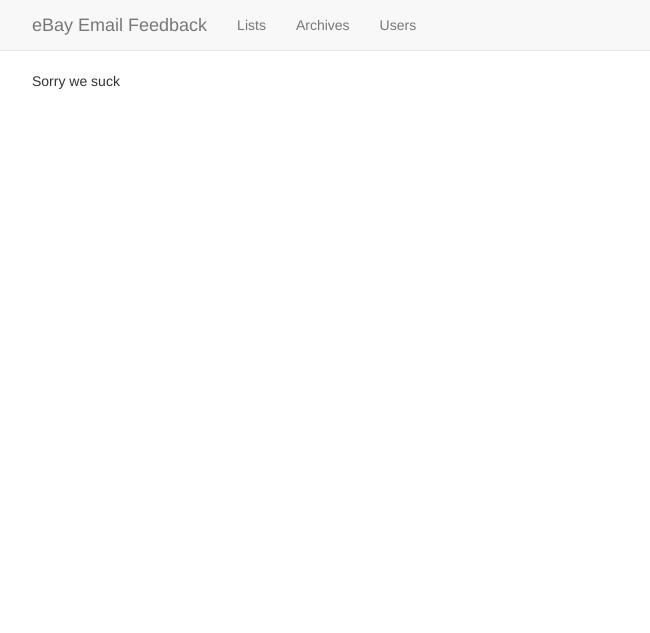
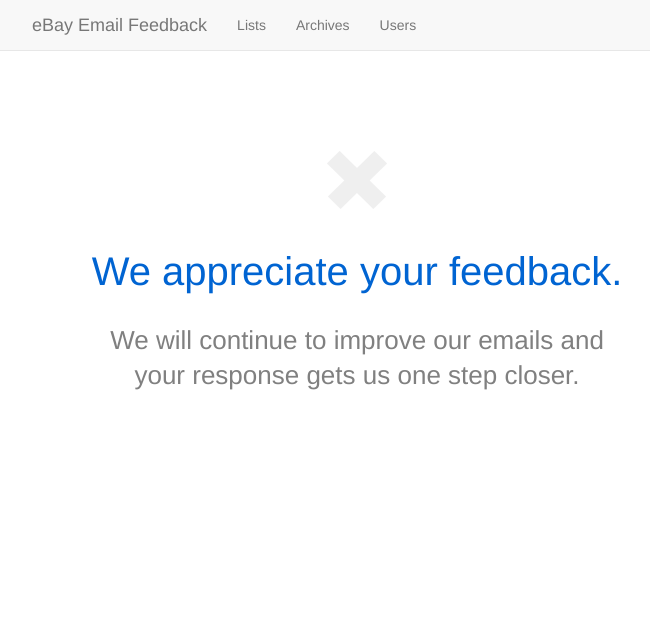
Before and after one commit to IngenuityDesign/EmailNotifications, a CakePHP app: the page made by app/View/Campaigns/submit_action.ctp in a window 1280 px wide. Shown: the top 633 px of the page, without its empty margins (283-933 px from the left). Run offline with PHP 8.4 and a stand-in for CakePHP, Linux system fonts and the light colour scheme; the template is opened without the code that fills it, so the values that code supplies are empty; some libraries are stand-ins or nearby versions.

Commit message:
Implemented feedback design

```diff
--- a/app/View/Campaigns/submit_action.ctp
+++ b/app/View/Campaigns/submit_action.ctp
@@ -1,5 +1,12 @@
+<div class="feedback-wrapper">
 <?php if ($response == 'yes'): ?>
-  Thanks for the feedback bro
+  <h3><img src="/img/check.png"></h3>
+  <h1>We’re glad this email was helpful.</h1>
+  <h2>Thanks for your feedback!</h2>
 <?php else: ?>
-  Sorry we suck
+  <h3><img src="/img/x.png"></h3>
+  <h1>We appreciate your feedback.</h1>
+  <h2>We will continue to improve our emails and<br>
+your response gets us one step closer.</h2>
 <?php endif; ?>
+</div>
--- a/app/webroot/css/main.css
+++ b/app/webroot/css/main.css
@@ -30,3 +30,33 @@ body {
 .container .text-muted {
   margin: 20px 0;
 }
+
+.feedback-wrapper {
+  text-align: center;
+  padding-top: 80px;
+}
+
+.feedback-wrapper h1,
+.feedback-wrapper h2,
+.feedback-wrapper h3 {
+  margin: 0;
+}
+
+.feedback-wrapper h3 {
+  margin-bottom: 40px;
+}
+
+.feedback-wrapper h1 {
+  font-size: 40px;
+  color: #0064d2;
+  font-weight: 200;
+  margin-bottom: 30px;
+}
+
+.feedback-wrapper h2 {
+  color: #808080;
+  font-size: 26px;
+  line-height:35px;
+  font-weight: 200;
+
+}
```
Also changed, not shown: app/webroot/img/check.png (added), app/webroot/img/x.png (added).
